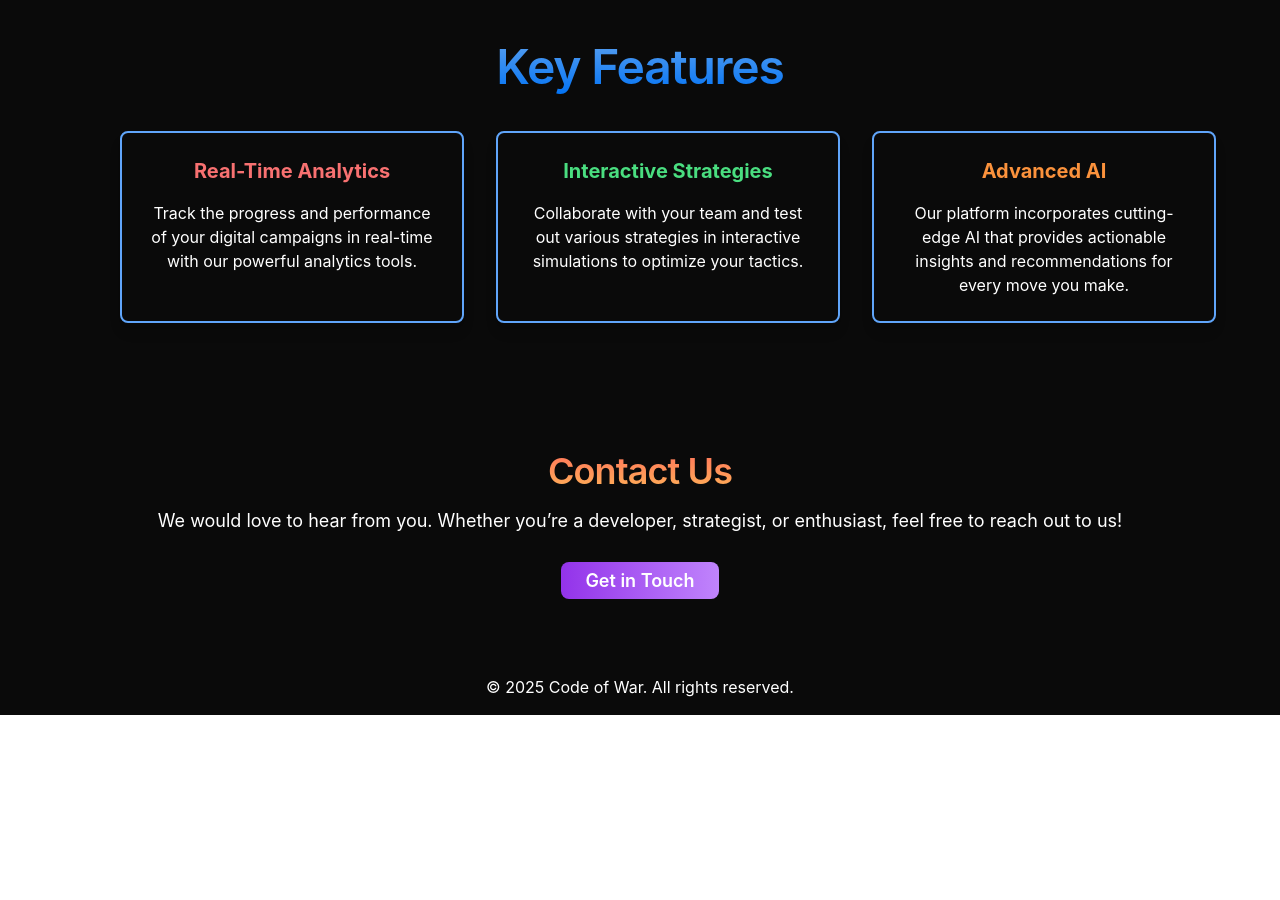
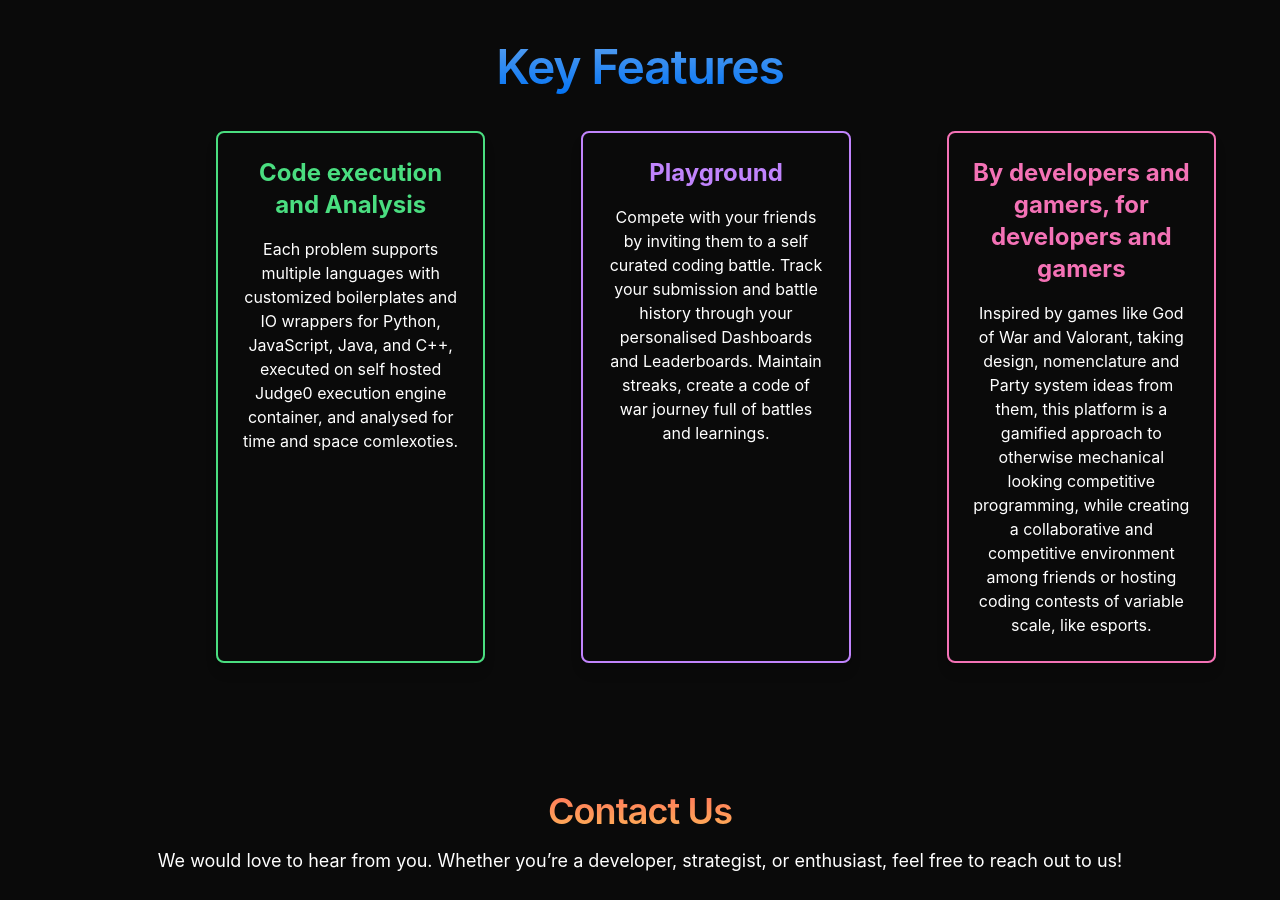
Before and after one commit to RaghavB333/code-of-war, a Next.js app: page / in a window 1280 px wide. Shown: the part 1120-2020 px from the top of the page. Before the commit the page ends 1835 px from the top, so only its background shows below. Built offline with nearby package versions, Linux system fonts and the light colour scheme; no server answers.

Commit message:
about change

```diff
--- a/app/page.js
+++ b/app/page.js
@@ -197,43 +197,39 @@ export default function Home() {
             className="min-h-screen bg-[#0a0a0a] py-10"
           >
             <div className="min-h-screen bg-[#0a0a0a] py-10 flex justify-center items-center text-center">
-              <div className="container mx-auto px-6 lg:px-20 ">
-                <h1 className="tracking-tight inline font-semibold from-[#6FEE8D] to-[#17c964] text-4xl lg:text-6xl bg-clip-text text-transparent bg-gradient-to-b">About <span
-                  className={customFont.className}>CODE OF WAR</span></h1>
+              <div className="container mx-auto px-6 lg:px-20">
+                <h1 className="tracking-tight inline font-semibold from-[#6FEE8D] to-[#17c964] text-4xl lg:text-6xl bg-clip-text text-transparent bg-gradient-to-b">
+                  About <span className={customFont.className}>CODE OF WAR</span>
+                </h1>
                 <div className="bg-[#0a0a0a] rounded-lg shadow-lg p-6 lg:p-10 bg-background">
                   <p className="text-lg text-gray-100 mb-6">
-                    Welcome to <span className="font-bold text-green-50">Code of War</span>, the ultimate online coding platform for
-                    competitive programming enthusiasts, problem solvers, and coding aficionados. We aim to cultivate an engaging
-                    environment where developers of all skill levels can test their mettle, sharpen their coding skills, and
-                    compete against the best.
+                    <span className="font-bold text-green-50">Code of War</span> is a cutting-edge competitive programming platform
+                    crafted for developers, learners, and problem solvers. With real-time code execution via
+                    self-hosted Judge0, cyclomatic analysis, playground to compete with friends, it’s built to give a whole new meaning to competitive programming, just like you are playing an online competitive game.
                   </p>
 
-                  <h2 className="text-2xl font-bold text-pink-600 mb-4">Key Features</h2>
-                  <ul className="list-disc list-inside text-gray-100 mb-6">
-                    <li><span className="font-semibold">In-Built Code Editor and Compiler:</span> Code seamlessly in our integrated, feature-rich environment tailored for programmers.</li>
-                    <li><span className="font-semibold">Competitive Tournaments:</span> Participate in exciting coding competitions and rise to the top of the leaderboard.</li>
-                    <li><span className="font-semibold">Challenging Problems:</span> Solve curated problems that test your knowledge, logic, and creativity.</li>
-                    <li><span className="font-semibold">Global Leaderboards:</span> Compare your performance against programmers worldwide and strive for excellence.</li>
-                    <li><span className="font-semibold">Community:</span> Connect with like-minded individuals to learn, grow, and collaborate.</li>
+                  <h2 className="text-2xl font-bold text-pink-600 mb-4 text-center">What Sets Us Apart</h2>
+                  <ul className="list-disc list-inside text-gray-100 mb-6 space-y-2 text-lg">
+                    <li><span className="font-semibold">Self-Hosted Judge0 Engine:</span> High-performance and scalable backend for compiling and running code instantly.</li>
+                    <li><span className="font-semibold">Multi-language Support:</span> Problems come with predefined wrappers for Python, JavaScript, Java, and C++.</li>
+                    <li><span className="font-semibold">Test-Case Driven Evaluation:</span> Every problem supports extensive input/output test validation like LeetCode.</li>
+                    <li><span className="font-semibold">Real-Time Feedback & Runtime Stats:</span> Get instant cycolmatic complexity analysis</li>
+                    <li><span className="font-semibold">Playground:</span> Host or participate in scheduled coding battles with friends using a party system and track live leaderboard rankings. Can be used to create mini contests and tournaments.</li>
                   </ul>
 
                   <h2 className="text-2xl font-bold text-purple-400 mb-4">Our Mission</h2>
                   <p className="text-lg text-gray-100 mb-6">
-                    At Code of War, we believe that coding is more than just writing lines of code; it’s about solving problems,
-                    thinking critically, and creating innovative solutions. Our mission is to inspire developers to push their
-                    limits, learn from challenges, and become the best version of themselves.
-                  </p>
+                    We aim to provide a developer-first experience that balances learning with fun and competition like a game. Whether you're
+                    preparing for FAANG interviews, brushing up your DSA, or just love solving problems — this is your battlefield. So come out here, bringyour friends, and tell the world who is going to be the the Code of war champion.</p>
 
-                  <h2 className="text-2xl font-bold text-yellow-300 mb-4">Why Choose Us?</h2>
+                  <h2 className="text-2xl font-bold text-yellow-300 mb-4">Who Is It For?</h2>
                   <p className="text-lg text-gray-100 mb-6">
-                    Unlike other platforms, Code of War is built with the developer in mind. We prioritize simplicity, performance,
-                    and accessibility to ensure that every user has an unparalleled experience. With regular updates, new challenges,
-                    and exciting tournaments, there’s always something to look forward to on Code of War.
+                    From absolute beginners to seasoned engineers, <span className="font-semibold text-green-100">Code of War</span> provides tools,
+                    structure, and thrill for every coder. Join a growing community, write better code, climb the ranks, and compete with your friends in the ultimate fun coding battles.
                   </p>
 
                   <p className="text-lg text-gray-100">
-                    Whether you're a beginner looking to get started or a seasoned coder aiming for the top spot, Code of War has
-                    something for you. Join us today and become part of the ultimate coding battlefield!
+                    Ready to join the fight? Sharpen your mind and prove your code on the battleground. Let the war begin.
                   </p>
                 </div>
               </div>
@@ -309,42 +305,47 @@ export default function Home() {
           className="py-16 px-6 bg-C text-foreground transition-all"
         >
           <div className="mx-auto text-center text-white">
-            <h1 className="tracking-tight inline font-semibold from-[#5EA2EF] to-[#0072F5] text-4xl lg:text-5xl bg-clip-text text-transparent bg-gradient-to-b">Key Features</h1>            <div className="grid md:grid-cols-3 gap-8 max-w-7xl mt-10 mx-10 md:ml-24">
+            <h1 className="tracking-tight inline font-semibold from-[#5EA2EF] to-[#0072F5] text-4xl lg:text-5xl bg-clip-text text-transparent bg-gradient-to-b">
+              Key Features
+            </h1>
+            <div className="grid md:grid-cols-3 gap-24 max-w-7xl mt-10 mx-10 md:ml-48">
+
+
               <motion.div
                 whileHover={{ scale: 1.05 }}
-                className="p-6 rounded-lg shadow-lg bg-[#0a0a0a] border-2 border-blue-400"
+                className="p-6 rounded-lg shadow-lg bg-[#0a0a0a] border-2 border-green-400"
               >
-                <h3 className="text-xl font-bold mb-4 text-red-400">Real-Time Analytics</h3>
+                <h3 className="text-2xl font-bold mb-4 text-green-400">Code execution and Analysis</h3>
                 <p>
-                  Track the progress and performance of your digital campaigns
-                  in real-time with our powerful analytics tools.
+                  Each problem supports multiple languages with customized boilerplates and IO wrappers for Python, JavaScript, Java, and C++, executed on self hosted Judge0 execution engine container, and analysed for time and space comlexoties.
                 </p>
               </motion.div>
+
               <motion.div
                 whileHover={{ scale: 1.05 }}
-                className="p-6 rounded-lg shadow-lg bg-[#0a0a0a] border-2 border-blue-400"
+                className="p-6 rounded-lg shadow-lg bg-[#0a0a0a] border-2 border-purple-400"
               >
-                <h3 className="text-xl font-bold mb-4 text-green-400">Interactive Strategies</h3>
+                <h3 className="text-2xl font-bold mb-4 text-purple-400">Playground</h3>
                 <p>
-                  Collaborate with your team and test out various strategies in
-                  interactive simulations to optimize your tactics.
+                  Compete with your friends by inviting them to a self curated coding battle. Track your submission and battle history through your personalised Dashboards and Leaderboards.
+                  Maintain streaks, create a code of war journey full of battles and learnings.
                 </p>
               </motion.div>
+
               <motion.div
                 whileHover={{ scale: 1.05 }}
-                className="p-6 rounded-lg shadow-lg bg-[#0a0a0a] border-2 border-blue-400"
+                className="p-6 rounded-lg shadow-lg bg-[#0a0a0a] border-2 border-pink-400"
               >
-                <h3 className="text-xl font-bold mb-4 text-orange-400">Advanced AI</h3>
+                <h3 className="text-2xl font-bold mb-4 text-pink-400">By developers and gamers, for developers and gamers</h3>
                 <p>
-                  Our platform incorporates cutting-edge AI that provides
-                  actionable insights and recommendations for every move you
-                  make.
+                  Inspired by games like God of War and Valorant, taking design, nomenclature and Party system ideas from them, this platform is a gamified approach to otherwise mechanical looking competitive programming, while creating a collaborative and competitive environment among friends or hosting coding contests of variable scale, like esports.
                 </p>
               </motion.div>
+
+
             </div>
           </div>
         </section>
-
         {/* Contact Section */}
         <motion.section
           id="contact"
```
